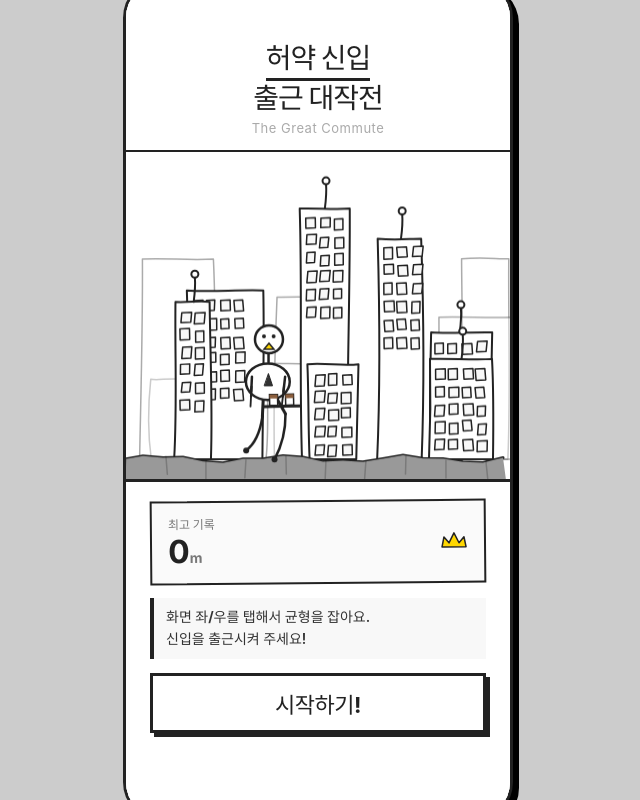
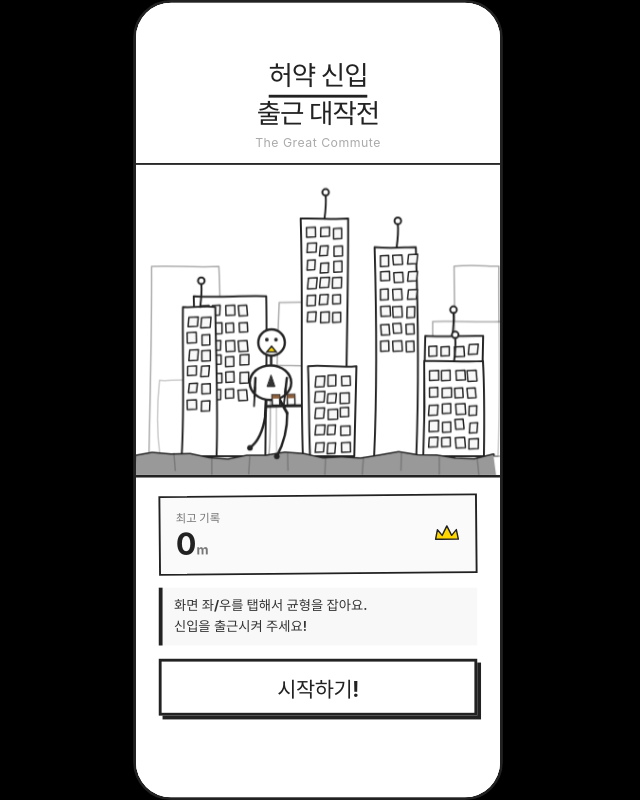
Before and after one commit to 2kayj/the-great-commute, a React (Vite) app: page / in a window 1280 px wide. Shown: the whole page, without its empty margins (322-962 px from the left). Built offline with nearby package versions, Linux system fonts and the light colour scheme; a web font is replaced by a local one.

Commit message:
뷰포트 레이아웃 전면 개편: 높이 우선 스케일 + letterbox
Co-Authored-By: Claude Opus 4.6 <noreply@anthropic.com>

```diff
--- a/src/App.css
+++ b/src/App.css
@@ -5,73 +5,30 @@
 }
 
 .app-wrapper {
-  min-height: 100vh;
-  min-height: 100dvh;
-  background: #cccccc;
-  display: flex;
-  align-items: center;
-  justify-content: center;
-  padding: env(safe-area-inset-top) env(safe-area-inset-right) env(safe-area-inset-bottom) env(safe-area-inset-left);
-}
-
-.phone-frame {
-  width: 390px;
-  height: 844px;
-  background: #ffffff;
-  border-radius: 40px;
-  overflow: hidden;
-  position: relative;
-  border: 3px solid #222222;
-  box-shadow: 6px 6px 0 #000000;
-}
-
-/* 데스크탑: inner-container는 phone-frame을 100% 채움 */
-.inner-container {
   width: 100%;
   height: 100%;
   position: relative;
+  background: #000;  /* letterbox 색상 */
+  overflow: hidden;
 }
 
-/* 데스크탑에서 phone-frame(844px)이 뷰포트보다 클 때 상단 정렬 */
-@media (max-height: 900px) and (min-width: 431px) {
-  .app-wrapper {
-    align-items: flex-start;
-    padding: 10px 0;
+.game-container {
+  position: absolute;
+  top: 50%;
+  left: 50%;
+  width: 390px;
+  height: 844px;
+  transform-origin: center center;
+  transform: translate(-50%, -50%);
+  background: #fff;
+  overflow: hidden;
+}
+
+/* 데스크톱: phone-frame 시각 효과 */
+@media (min-width: 431px) {
+  .game-container {
+    border-radius: 40px;
+    border: 3px solid #222;
+    box-shadow: 6px 6px 0 #000;
   }
 }
-
-@media (max-width: 430px) {
-  .app-wrapper {
-    padding: 0;
-    background: #ffffff;
-    /* Use 100% of the layout viewport height so the wrapper covers the full
-       page even when the iOS Safari address bar is visible. The JS scale
-       logic uses visualViewport.height for the actual visible area. */
-    min-height: 100%;
-    height: 100%;
-    align-items: flex-start;
-    justify-content: flex-start;
-  }
-
-  /* 모바일: phone-frame은 전체 레이아웃 뷰포트를 커버
-     실제 콘텐츠(inner-container)는 JS transform으로 시각 뷰포트에 맞춤 */
-  .phone-frame {
-    width: 100%;
-    height: 100%;
-    border-radius: 0;
-    border: none;
-    box-shadow: none;
-    overflow: hidden;
-    position: relative;
-    background: #ffffff;
-  }
-
-  /* inner-container: 항상 390x844 고정, transform으로 뷰포트에 맞춤 */
-  .phone-frame > .inner-container {
-    width: 390px;
-    height: 844px;
-    flex-shrink: 0;
-    transform-origin: top left;
-    /* scale + translate는 JS에서 inline style로 설정 */
-  }
-}
--- a/src/App.tsx
+++ b/src/App.tsx
@@ -11,59 +11,63 @@ const DESIGN_H = 844;
 
 const App: React.FC = () => {
   const { phase } = useGameStore();
-  const innerRef = useRef<HTMLDivElement>(null);
+  const gameContainerRef = useRef<HTMLDivElement>(null);
 
   useEffect(() => {
-    const applyScale = () => {
-      if (window.innerWidth > 430) return;
-
-      const el = innerRef.current;
+    const applyLayout = () => {
+      const el = gameContainerRef.current;
       if (!el) return;
 
-      const vw = window.innerWidth;
-      // visualViewport.height reflects the actual visible area on iOS Safari,
-      // excluding browser chrome (address bar / toolbar). Falls back to
-      // window.innerHeight on browsers that don't support visualViewport.
+      // visualViewport 우선, 없으면 innerWidth/Height
+      const vw = window.visualViewport?.width ?? window.innerWidth;
       const vh = window.visualViewport?.height ?? window.innerHeight;
 
-      const scale = Math.min(vw / DESIGN_W, vh / DESIGN_H);
+      // 최소 크기 이하이면 고정 (스케일 없이 그대로)
+      if (vw <= DESIGN_W && vh <= DESIGN_H) {
+        el.style.width = `${DESIGN_W}px`;
+        el.style.height = `${DESIGN_H}px`;
+        el.style.transform = 'translate(-50%, -50%)';
+        return;
+      }
 
-      const scaledW = DESIGN_W * scale;
-      const scaledH = DESIGN_H * scale;
+      // 높이 기준으로 scale 계산 (높이 우선 꽉 채우기)
+      const scaleByH = vh / DESIGN_H;
+      const scaledW = DESIGN_W * scaleByH;
 
-      const offsetX = (vw - scaledW) / 2;
-      // Use visualViewport.offsetTop to account for any vertical offset
-      // introduced by the iOS Safari address bar when it is partially shown.
-      const vpOffsetTop = window.visualViewport?.offsetTop ?? 0;
-      const offsetY = vpOffsetTop + (vh - scaledH) / 2;
+      let scale: number;
+      if (scaledW <= vw) {
+        // 높이 기준으로 꽉 채워도 너비가 화면 안에 들어옴 → letterbox
+        scale = scaleByH;
+      } else {
+        // 너비 기준으로 축소해야 함
+        scale = vw / DESIGN_W;
+      }
 
-      el.style.transform = `translate(${offsetX}px, ${offsetY}px) scale(${scale})`;
+      el.style.width = `${DESIGN_W}px`;
+      el.style.height = `${DESIGN_H}px`;
+      el.style.transform = `translate(-50%, -50%) scale(${scale})`;
     };
 
-    applyScale();
+    applyLayout();
 
-    window.addEventListener('resize', applyScale);
+    window.addEventListener('resize', applyLayout);
     // visualViewport resize fires more reliably than window resize on iOS Safari
     // when the address bar shows/hides.
-    window.visualViewport?.addEventListener('resize', applyScale);
-    window.visualViewport?.addEventListener('scroll', applyScale);
+    window.visualViewport?.addEventListener('resize', applyLayout);
 
     return () => {
-      window.removeEventListener('resize', applyScale);
-      window.visualViewport?.removeEventListener('resize', applyScale);
-      window.visualViewport?.removeEventListener('scroll', applyScale);
+      window.removeEventListener('resize', applyLayout);
+      window.visualViewport?.removeEventListener('resize', applyLayout);
     };
   }, []);
 
   return (
     <div className="app-wrapper">
-      <div className="phone-frame">
-        <div className="inner-container" ref={innerRef}>
-          {phase === 'ready'     && <StartScreen />}
-          {phase === 'countdown' && <CountdownScreen />}
-          {(phase === 'playing' || phase === 'stage-transition') && <GameScreen />}
-          {phase === 'over'      && <GameOverScreen />}
-        </div>
+      <div className="game-container" ref={gameContainerRef}>
+        {phase === 'ready'     && <StartScreen />}
+        {phase === 'countdown' && <CountdownScreen />}
+        {(phase === 'playing' || phase === 'stage-transition') && <GameScreen />}
+        {phase === 'over'      && <GameOverScreen />}
       </div>
     </div>
   );
--- a/src/index.css
+++ b/src/index.css
@@ -2,8 +2,13 @@
   box-sizing: border-box;
 }
 
-html {
-  background: #cccccc;
+html, body {
+  width: 100%;
+  height: 100%;
+  margin: 0;
+  overflow: hidden;
+  overscroll-behavior: none;
+  position: fixed;  /* iOS 바운스 스크롤 방지 */
 }
 
 :root {
@@ -12,21 +17,6 @@ html {
   text-rendering: optimizeLegibility;
   -webkit-font-smoothing: antialiased;
   -moz-osx-font-smoothing: grayscale;
-}
-
-body {
-  margin: 0;
-  background: #cccccc;
-  min-height: 100vh;
-  min-height: 100dvh;
-  overflow: hidden;
-  overscroll-behavior: none;
-  -webkit-overflow-scrolling: auto;
-  position: fixed;
-  width: 100%;
-  /* height: 100% ensures the body fills the layout viewport on iOS Safari
-     so child elements using height: 100% also resolve correctly. */
-  height: 100%;
 }
 
 button {
@@ -40,31 +30,6 @@ button:focus-visible {
 }
 
 #root {
-  display: flex;
-  min-height: 100vh;
-  min-height: 100dvh;
+  width: 100%;
   height: 100%;
-  align-items: center;
-  justify-content: center;
 }
-
-@media (max-width: 430px) {
-  html {
-    background: #ffffff;
-    /* Ensure html fills the full layout viewport so percentage heights
-       on descendants resolve to the layout viewport size, not just
-       the visual viewport. */
-    height: 100%;
-  }
-
-  body {
-    background: #ffffff;
-    height: 100%;
-  }
-
-  #root {
-    height: 100%;
-    min-height: unset;
-    align-items: stretch;
-  }
-}
```
